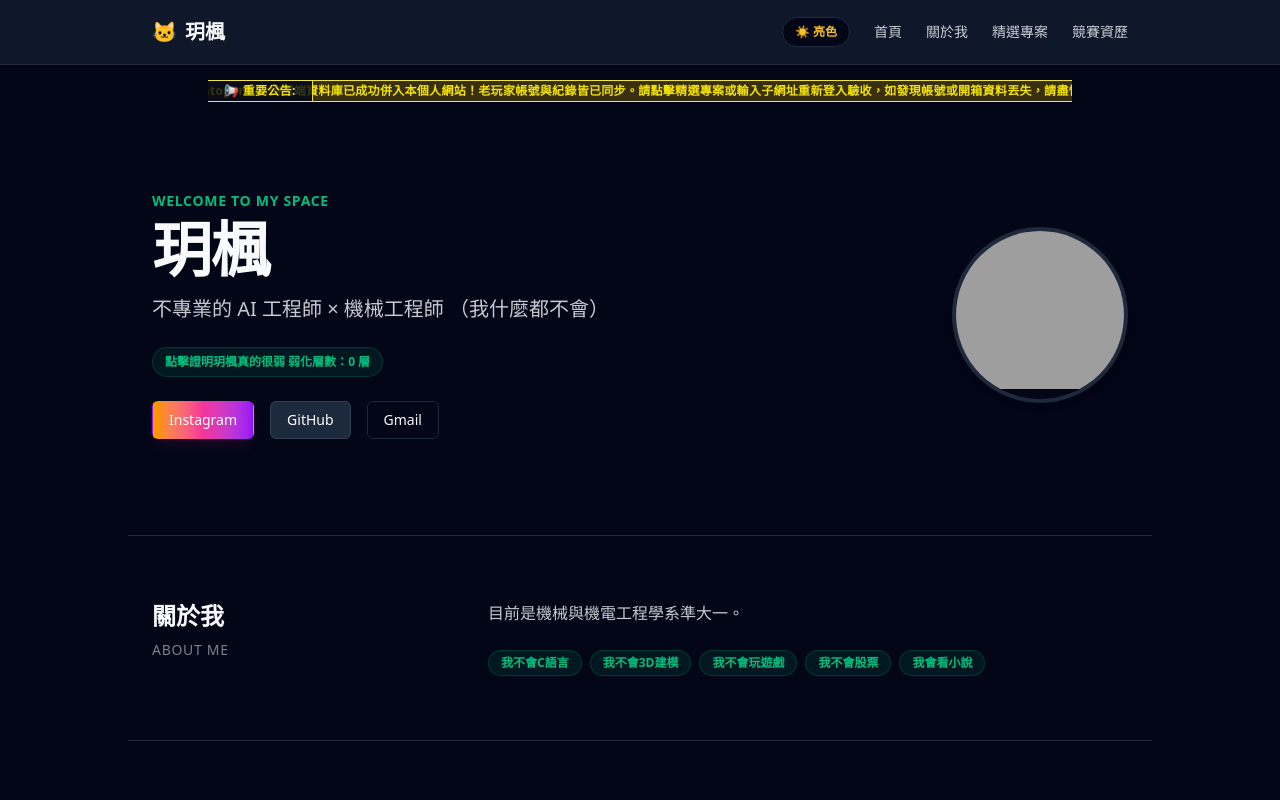
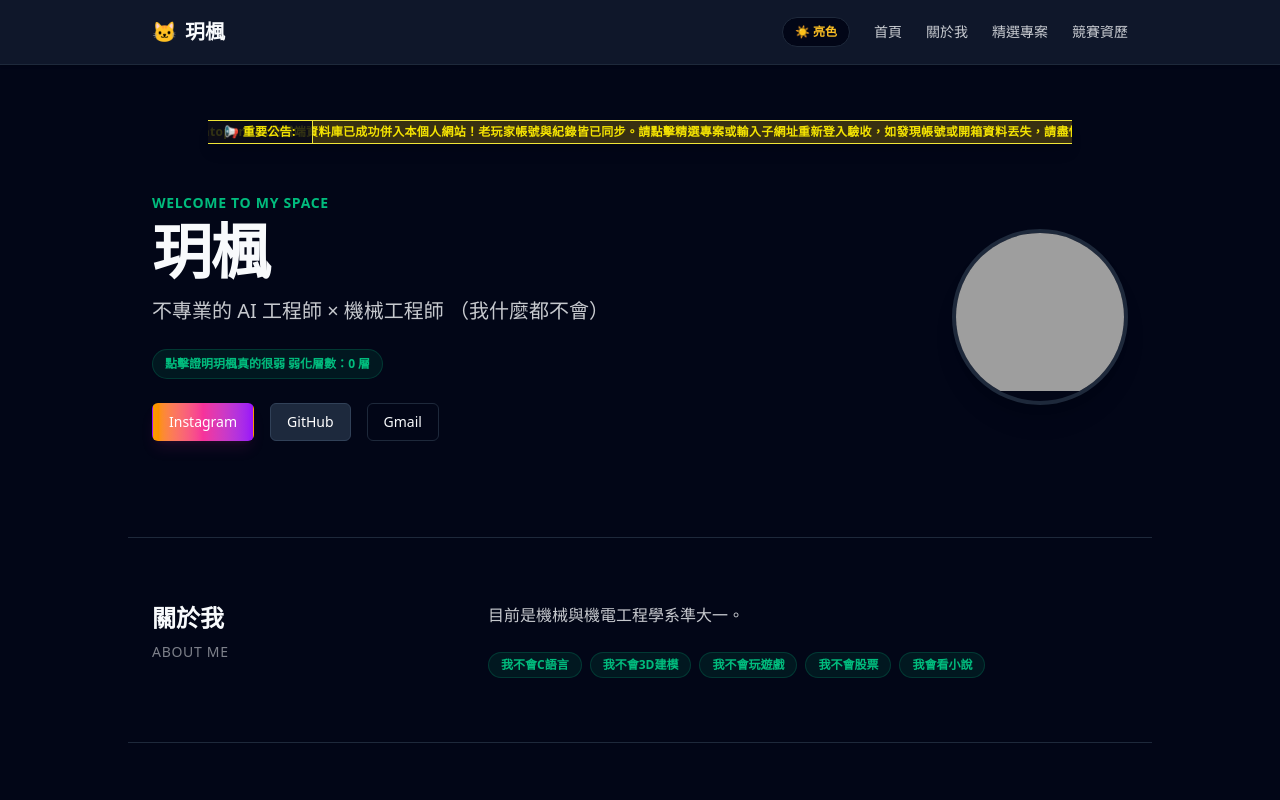
Before and after one commit to moonfall000/YueFon, a Next.js app: page / in a window 1280 px wide. Shown: the top 800 px of the page. Built offline with nearby package versions, Linux system fonts and the light colour scheme; grey boxes are pictures that could not be loaded.

Commit message:
繼續微調公告欄

```diff
--- a/app/Announcement.js
+++ b/app/Announcement.js
@@ -9,14 +9,14 @@ export default function Announcement() {
 
   return (
     <div
-      className="sticky top-20 z-50 max-w-[67.5vw] mx-auto mt-2 select-none backdrop-blur-md rounded-none border-y overflow-hidden shadow-lg"
+      className="sticky top-30 z-50 max-w-[67.5vw] mx-auto mt-2 select-none backdrop-blur-md rounded-none border-y overflow-hidden shadow-lg"
       style={{
         borderColor: borderColor,
         backgroundColor: bgColor
       }}
     >
       <div
-        className="w-full flex items-center h-5 text-xs font-bold tracking-wide"
+        className="w-full flex items-center h-5.5 text-xs font-bold tracking-wide"
         style={{ color: mainColor }}
       >
         {/* 左側固定標籤 */}
```
